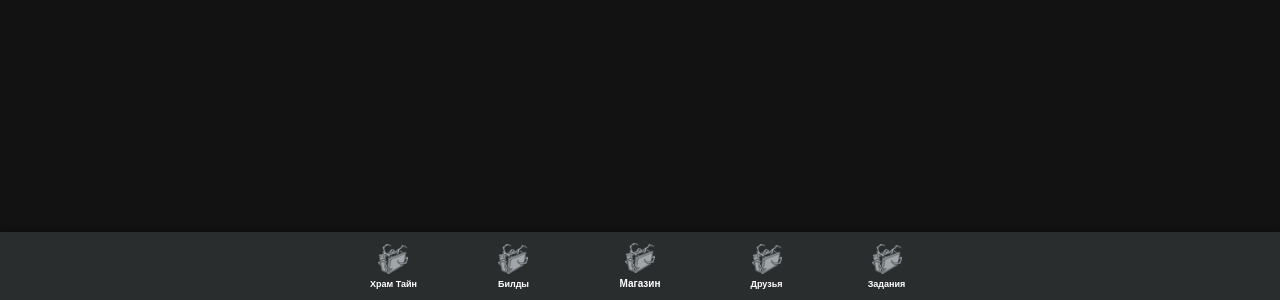
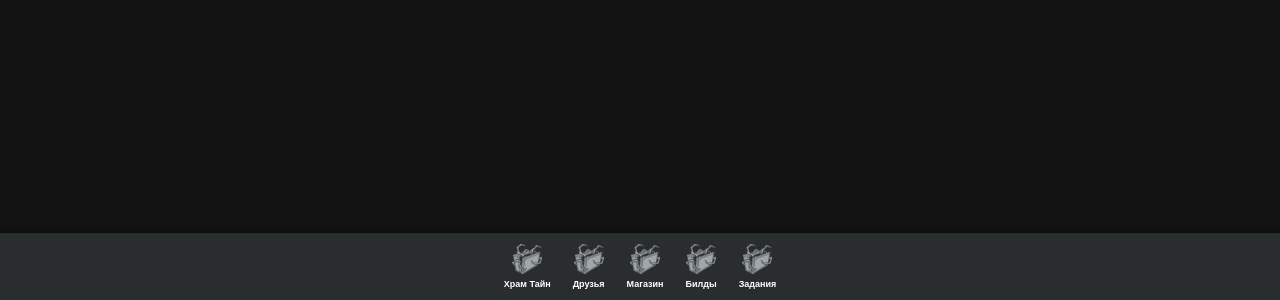
Before and after one commit to revelrygames/my-web-app, a plain HTML site: page index.html in a window 1280 px wide. Shown: the part 500-800 px from the top of the page. Drawn offline with Linux system fonts and the light colour scheme.

Commit message:
Fix Patch

```diff
--- a/index.html
+++ b/index.html
@@ -6,9 +6,9 @@
     <title>Web App</title>
     <link rel="stylesheet" href="styles.css"> <!-- Подключаем CSS -->
     <style>
-        /* Фоновый цвет для всего экрана */
+        /* Фоновый цвет на весь экран */
         body {
-            background-color: rgb(18, 18, 18); /* Цвет общего фона */
+            background-color: rgb(18, 18, 18); /* Основной фон */
             height: 100vh; /* Высота экрана */
             margin: 0; /* Убираем отступы */
         }
@@ -20,9 +20,9 @@
             left: 0;
             right: 0;
             display: flex;
-            justify-content: center; /* Центрируем все элементы */
-            align-items: center; /* Вертикальное выравнивание по центру */
-            background-color: rgb(41, 45, 46); /* Цвет фона для нижнего меню */
+            justify-content: center; /* Центрируем содержимое */
+            background-color: rgb(41, 45, 46); /* Фон для меню */
+            backdrop-filter: blur(10px); /* Эффект размытия фона */
             padding: 10px 0; /* Отступы сверху и снизу */
         }
 
@@ -35,25 +35,24 @@
             cursor: pointer; /* Указатель на кнопках */
             outline: none; /* Убираем синий эффект */
             font-size: 9px; /* Размер шрифта для текста на кнопках */
-            color: white; /* Цвет текста (белый) */
-            font-weight: bold; /* Жирный текст */
-            flex-grow: 1; /* Делаем все элементы одинаковой ширины */
-            max-width: 80px; /* Ограничиваем максимальную ширину элементов */
-            margin: 0 20px; /* Увеличиваем отступы между элементами */
+            color: white; /* Цвет текста */
+            text-align: center; /* Центрируем текст */
+            margin: 0 5px; /* Уменьшаем расстояние между элементами */
+            font-weight: bold; /* Делаем текст жирным */
+        }
+
+        /* Убираем синий контур при нажатии и фокусе */
+        .nav-item:focus,
+        .nav-item:active {
+            outline: none; /* Убираем обводку при фокусе */
+            box-shadow: none; /* Убираем тень при нажатии */
         }
 
         .nav-icon {
-            width: 30px; /* Уменьшенная ширина иконок */
+            width: 30px; /* Уменьшаем ширину иконок */
             height: auto; /* Авто высота */
             display: block; /* Сделаем изображение блочным элементом */
             margin-bottom: 5px; /* Отступ снизу под иконкой */
-        }
-
-        /* Центрируем вкладку Магазин */
-        .nav-item.center {
-            flex-grow: 0; /* Убираем расширение для центрального элемента */
-            font-size: 10px; /* Чуть больший шрифт для центрального элемента */
-            margin: 0 40px; /* Отступы побольше для центрального элемента */
         }
     </style>
 </head>
@@ -65,15 +64,15 @@
         </button>
         <button class="nav-item" onclick="vibrate()">
             <img src="collections_icon.png" alt="" class="nav-icon">
-            <span>Билды</span>
-        </button>
-        <button class="nav-item center" onclick="vibrate()">
-            <img src="collections_icon.png" alt="" class="nav-icon">
-            <span>Магазин</span>
+            <span>Друзья</span>
         </button>
         <button class="nav-item" onclick="vibrate()">
             <img src="collections_icon.png" alt="" class="nav-icon">
-            <span>Друзья</span>
+            <span>Магазин</span> <!-- Центральный текст "Магазин" -->
+        </button>
+        <button class="nav-item" onclick="vibrate()">
+            <img src="collections_icon.png" alt="" class="nav-icon">
+            <span>Билды</span>
         </button>
         <button class="nav-item" onclick="vibrate()">
             <img src="collections_icon.png" alt="" class="nav-icon">
@@ -84,7 +83,7 @@
     <script>
         function vibrate() {
             if (navigator.vibrate) {
-                navigator.vibrate(500); // Вибрация на 0.5 секунды
+                navigator.vibrate(300); // Вибрация на 300 миллисекунд
             } else {
                 console.log("Вибрация не поддерживается на этом устройстве");
             }
```
